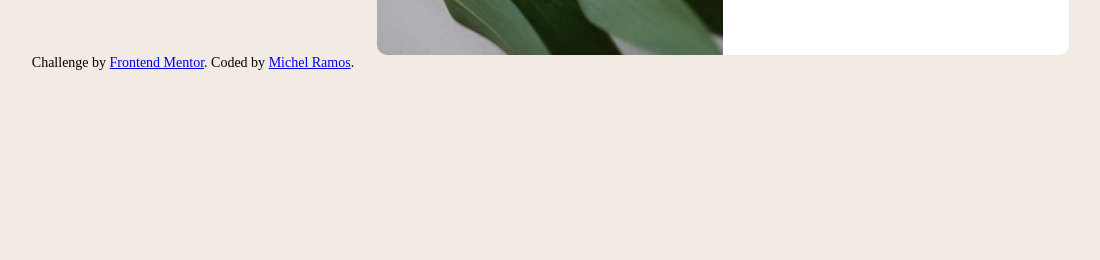
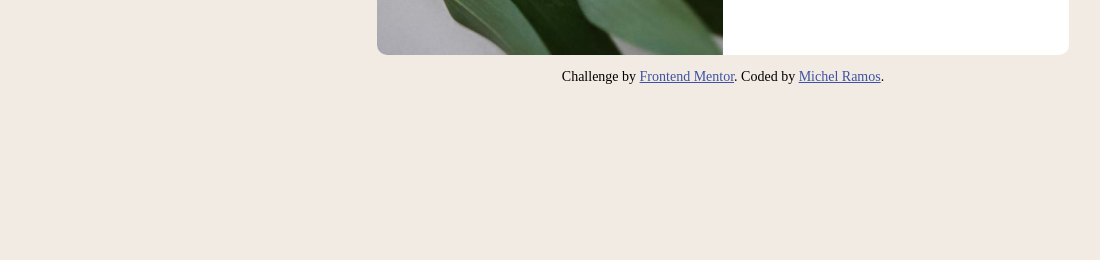
Before and after one commit to DevMRamos/frontendmentor-product-preview-card-component, a plain HTML site: page index.html in a window 1536 px wide. Shown: the part 540-800 px from the top of the page, without its empty margins (45-1145 px from the left). Drawn offline with Linux system fonts and the light colour scheme.

Commit message:
update footer in css

```diff
--- a/css/styles.css
+++ b/css/styles.css
@@ -111,13 +111,13 @@ body {
     margin-right: 10px;
 }
 
-.attribution {
+footer{
     padding: 1em;
     font-size: 12px;
     text-align: center;
   }
 
-  .attribution a {
+footer a {
     color: hsl(228, 45%, 44%);
   }
 
@@ -163,7 +163,7 @@ body {
     .principal__titulo {
         margin-right: 40px;
     }
-    .attribution{
+    footer{
         text-align: center;
         font-size: 14px;
     }
```
